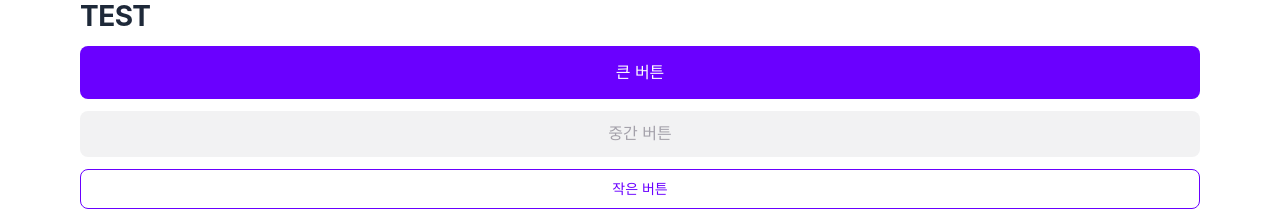
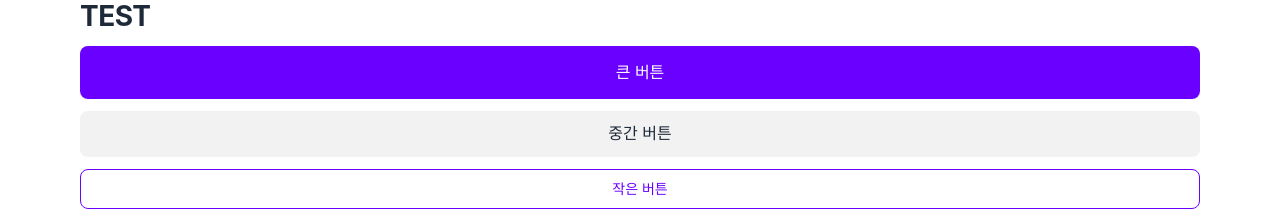
Before and after one commit to jerryko570/journey-with-nextjs, a Next.js app: page / in a window 1280 px wide. Shown: the top 211 px of the page. Built offline with nearby package versions, Linux system fonts and the light colour scheme.

Commit message:
feat: dropdown 컴포넌트 UI 시스템 구축 (#14)

```diff
--- a/app/styles/components.css
+++ b/app/styles/components.css
@@ -35,7 +35,7 @@
 
     .btn-disabled {
         background-color: var(--gray-10);
-        color: var(--gray-40);
+        color: var(--gray-60);
         cursor: not-allowed;
         pointer-events: none;
     }
--- a/src/components/Dropdown.tsx
+++ b/src/components/Dropdown.tsx
@@ -1,3 +1,4 @@
+/* Dropdown 컴포넌트 */
 "use client";
 
 import Image from "next/image";
```
